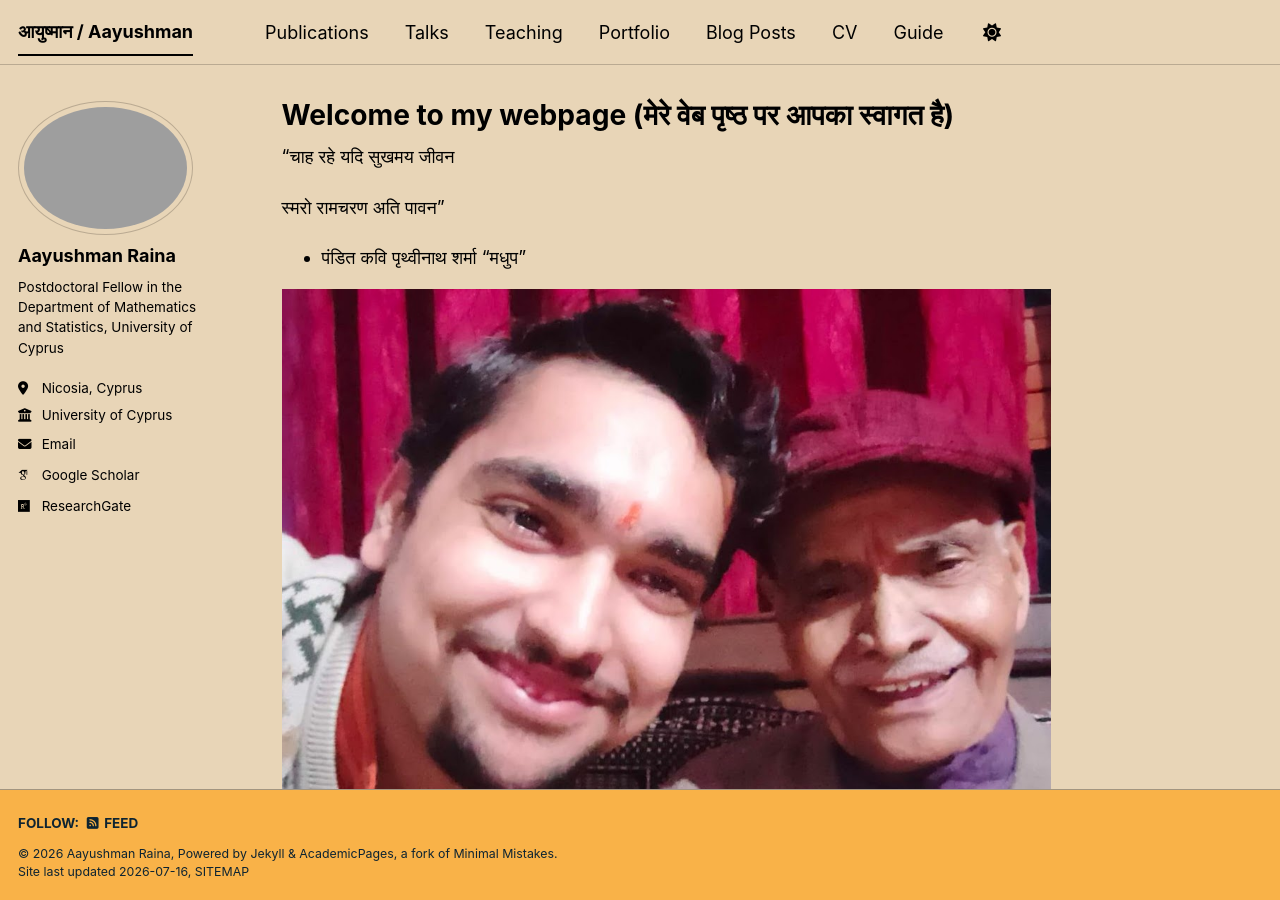
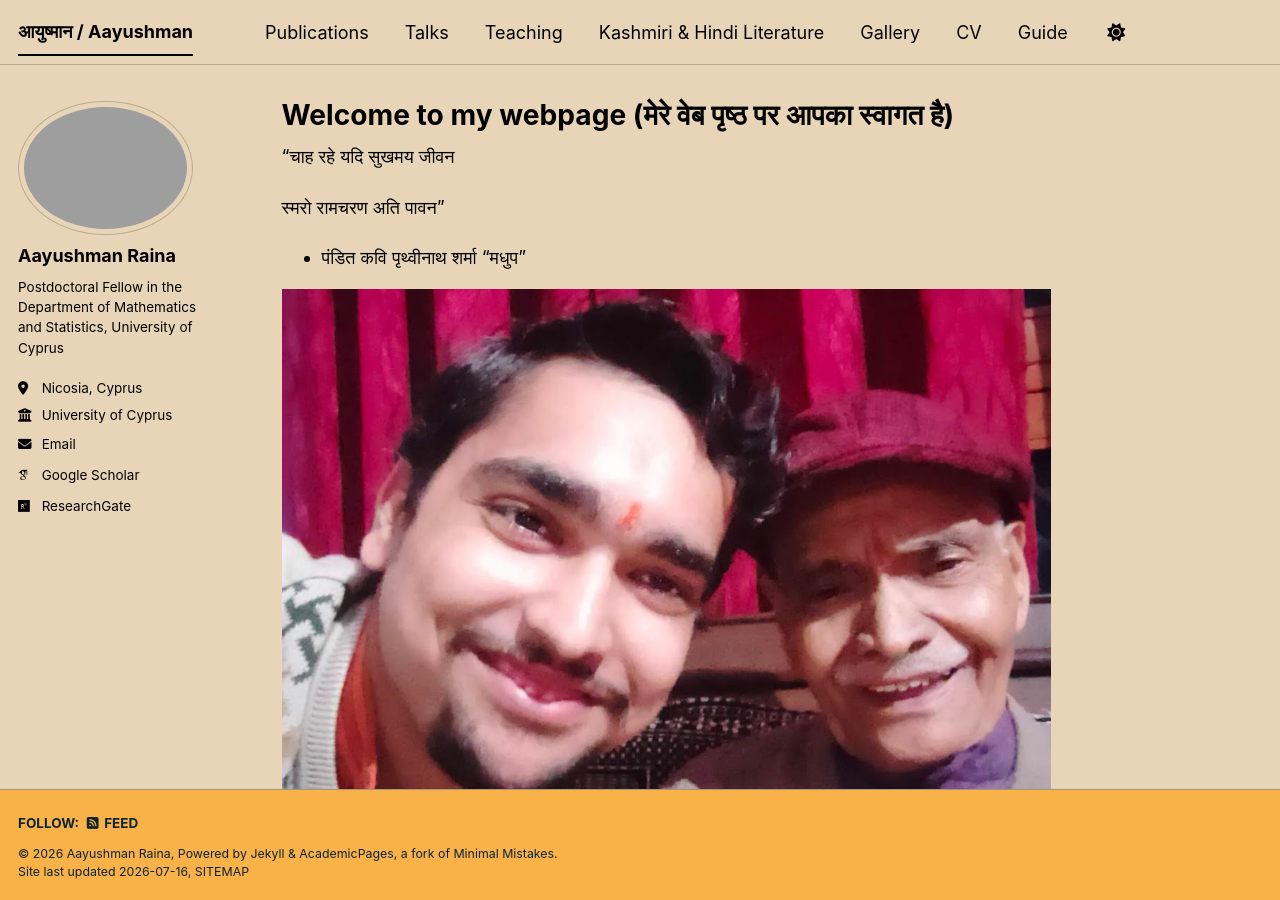
Before and after one commit to Aayushman5/Aayushman5.github.io, a Jekyll site: the page built from _pages/about.md, in a window 1280 px wide and 900 px high. Built offline with Jekyll 4.4.1, drawn with Linux system fonts in a browser that asks for light colours; some web fonts are replaced; a script bundle is joined from its source files by our own code; library files that are not in the unit come from our copies.

Commit message:
Update navigation.yml

```diff
--- a/_data/navigation.yml
+++ b/_data/navigation.yml
@@ -17,10 +17,10 @@ main:
   - title: "Teaching"
     url: /teaching/
 
-  - title: "Portfolio"
+  - title: "Kashmiri & Hindi Literature"
     url: /portfolio/
 
-  - title: "Blog Posts"
+  - title: "Gallery"
     url: /year-archive/
 
   - title: "CV"
```
